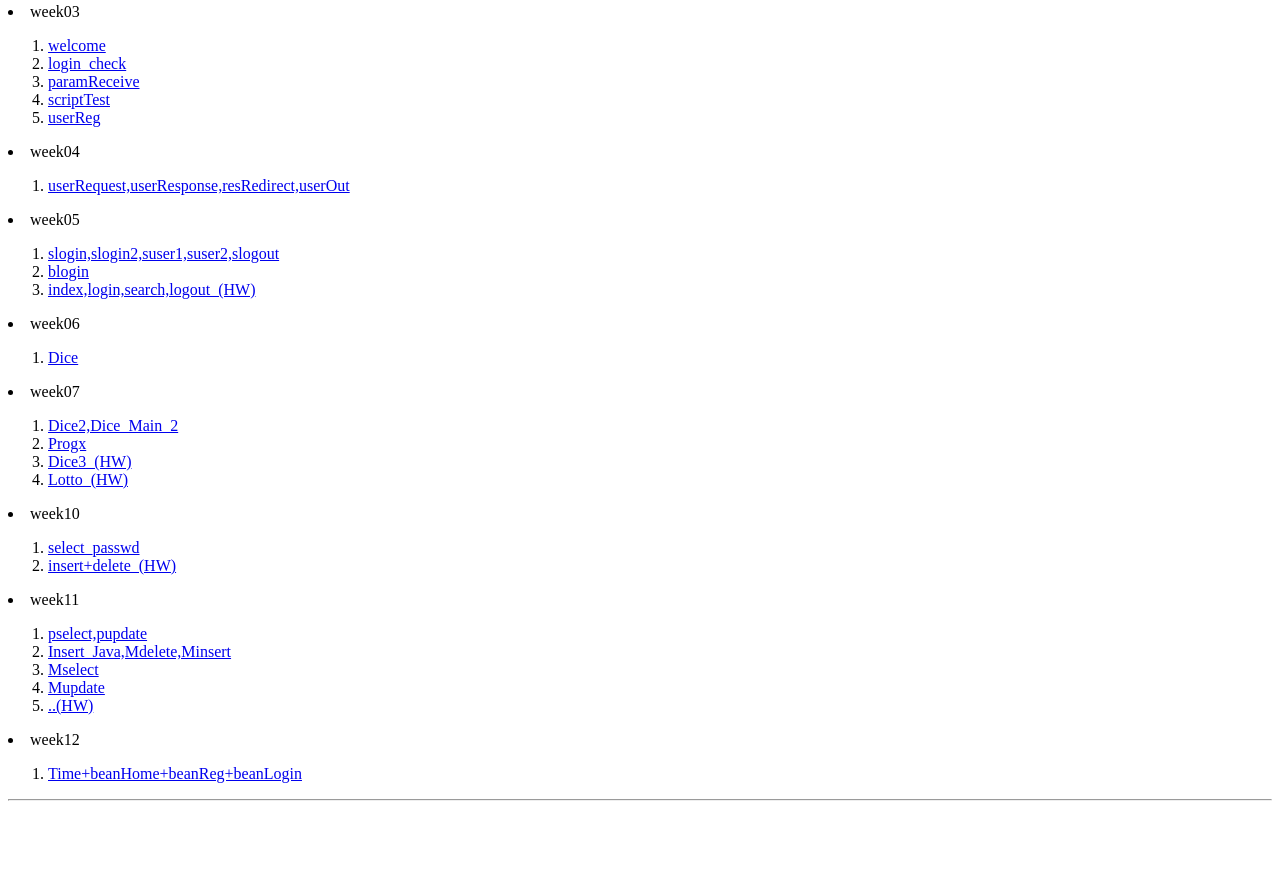
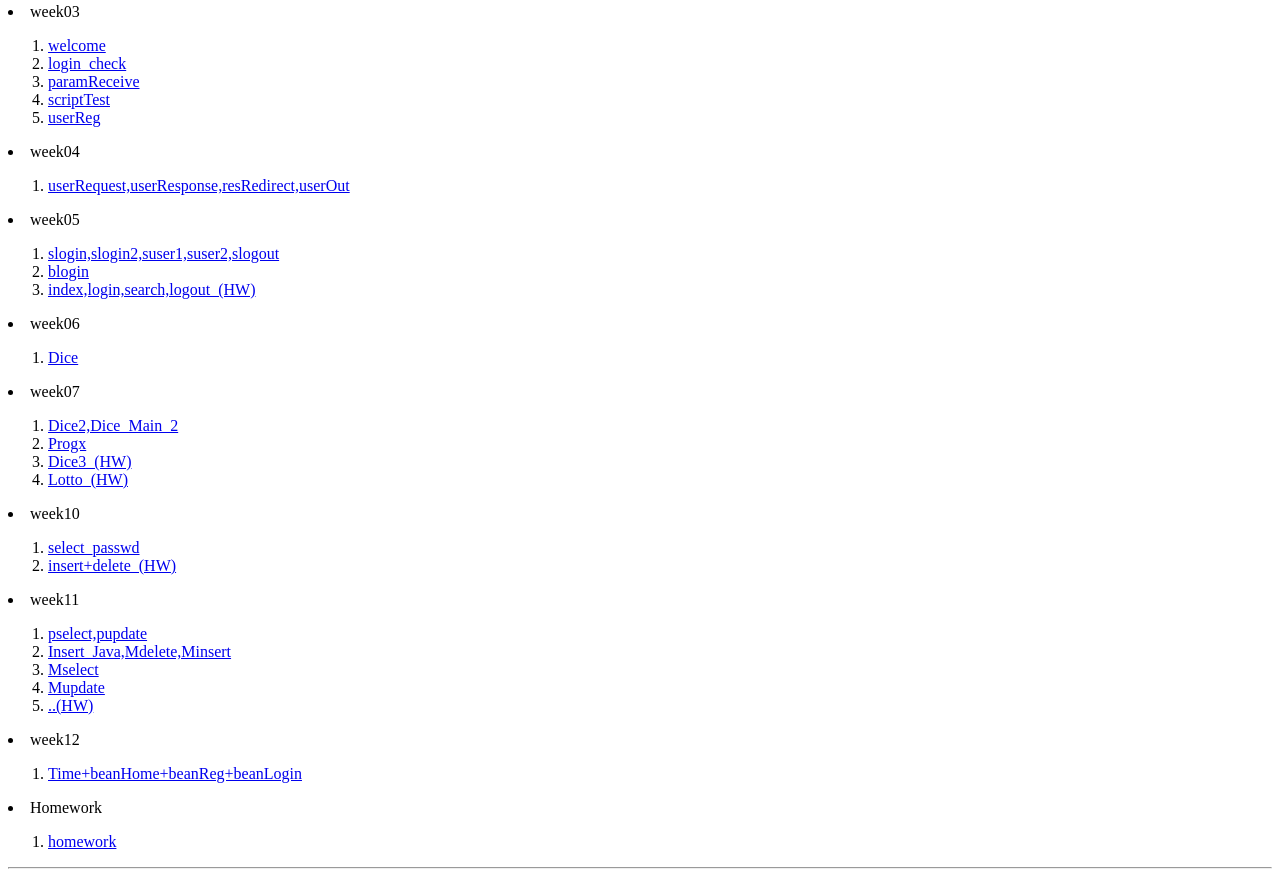
Before and after one commit to ghkdud500/ghkdud500.github.io, a plain HTML site: page index.html in a window 1280 px wide. Shown: the part 240-1117 px from the top of the page. Before the commit the page ends 1049 px from the top, so only its background shows below. Drawn offline with Linux system fonts and the light colour scheme.

Commit message:
Update index.html

```diff
--- a/index.html
+++ b/index.html
@@ -73,6 +73,11 @@
 				<li><a href="https://ghkdud500.github.io/20191120/beanHome.html">Time+beanHome+beanReg+beanLogin</a></li>
 			</ol>
 		</li>
+		<li>Homework
+			<ol>
+				<li><a href="https://ghkdud500.github.io/homework/homework.html">homework</a></li>
+			</ol>
+		</li>
 	</u1><hr/>
 </body>
 </html>
```
